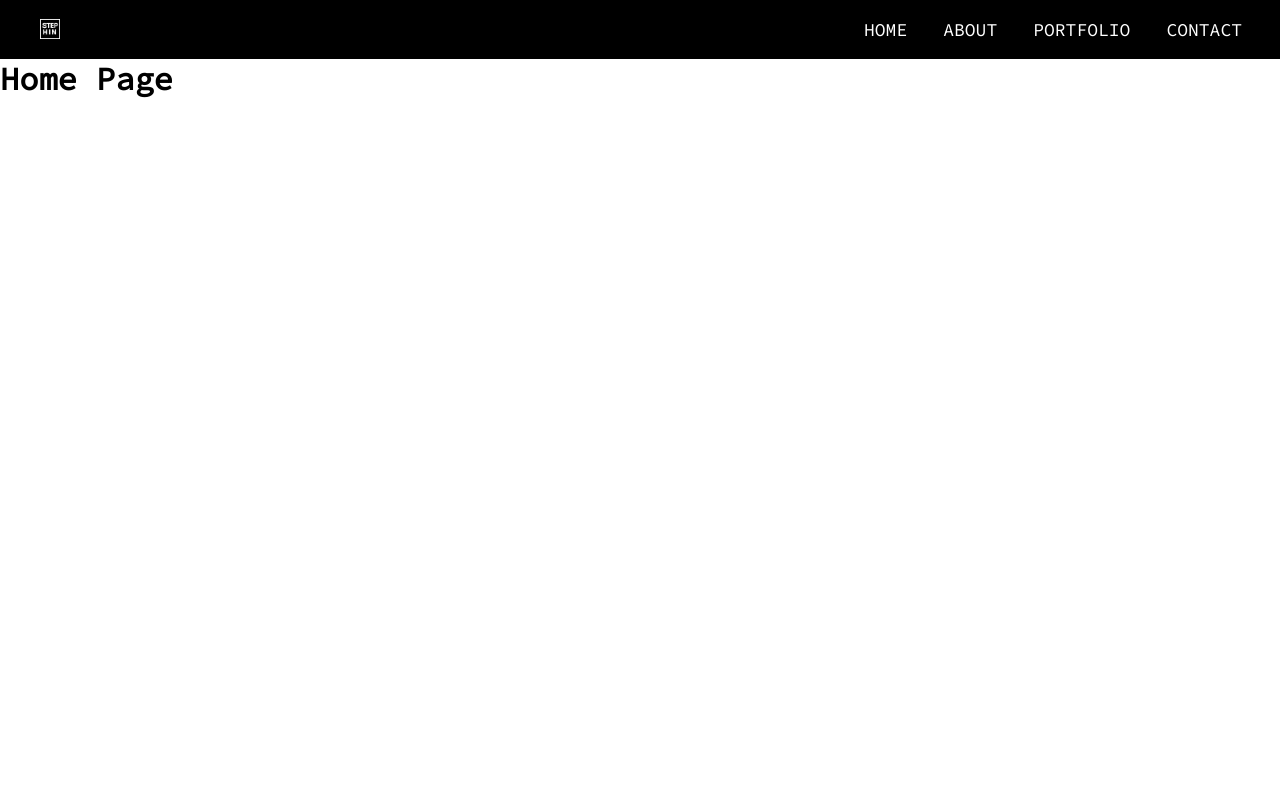
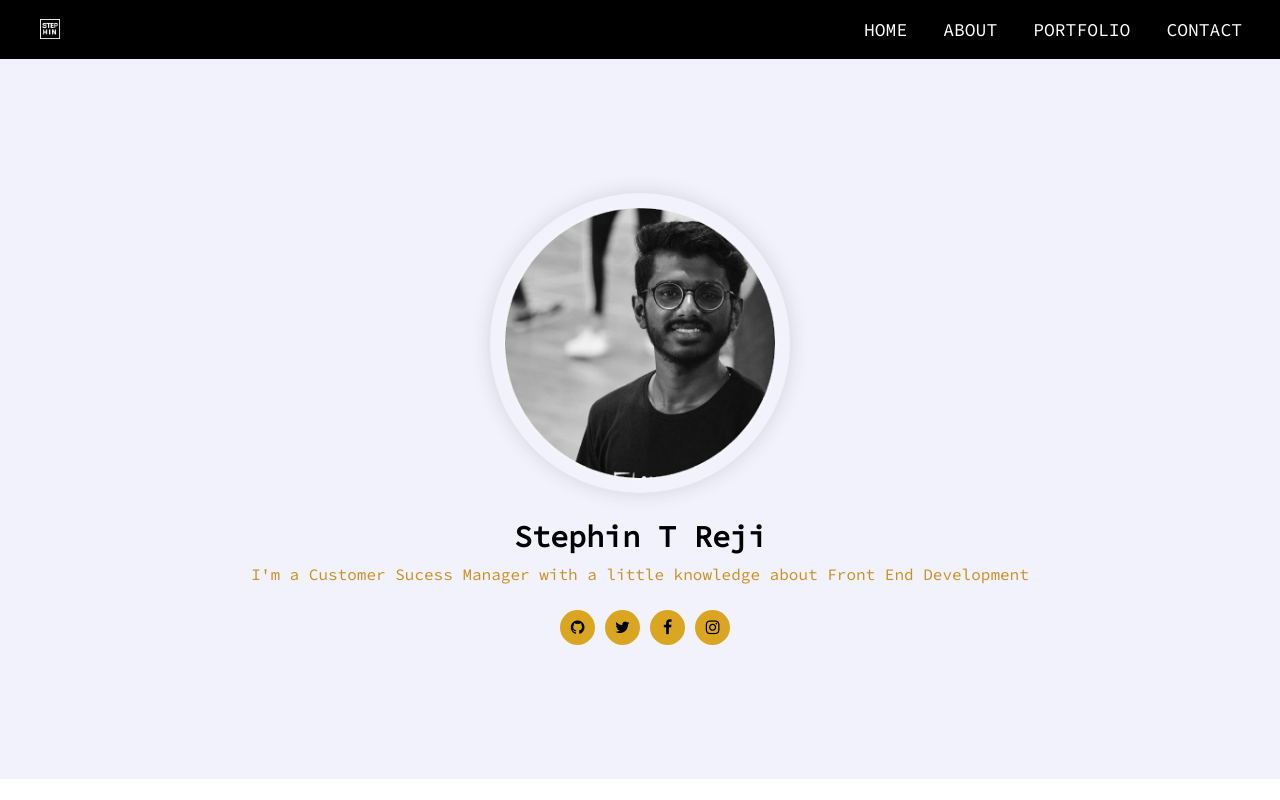
Before and after one commit to stephin007/myportfolio, a React (Create React App) app: page / in a window 1280 px wide. Built offline with nearby package versions, Linux system fonts and the light colour scheme.

Commit message:
Added Home page of the portfolio :octocat:

```diff
--- a/src/components/About.js
+++ b/src/components/About.js
@@ -3,7 +3,7 @@ import React, {Component} from 'react'
 class About extends Component{
     render(){
         return (
-                <h1>About Page</h1>
+                <h1>About Us Coming Soon</h1>
             )
         }
 }
--- a/src/components/Contact.js
+++ b/src/components/Contact.js
@@ -3,7 +3,7 @@ import React, {Component} from 'react'
 class Contact extends Component{
     render(){
         return (
-                <h1>Contact Page</h1>
+                <h1>Contact Coming Soon</h1>
             )
         }
 }
--- a/src/components/Home.js
+++ b/src/components/Home.js
@@ -1,9 +1,32 @@
 import React, {Component} from 'react'
+import {Link} from 'react-router-dom'
+
+import '../css/home.css'
+
+import profileimage from '../img/homeimg.png'
 
 class Home extends Component{
     render(){
         return (
-                <h1>Home Page</h1>
+                <div className="main-container">
+                    <div className="main-content">
+                        <section className="home section">
+                            <div className="container">
+                                <div className= "intro">
+                                    <img src={profileimage} alt="Profile Img" className="shadow-img" />
+                                    <h1>Stephin T Reji</h1>
+                                    <p>I'm a Customer Sucess Manager with a little knowledge about Front End Development</p>
+                                    <div className="social-links">
+                                        <Link to="/"><i class= "fa fa-github"></i></Link>
+                                        <Link to="/"><i class= "fa fa-twitter"></i></Link>
+                                        <Link to="/"><i class= "fa fa-facebook"></i></Link>
+                                        <Link to="/"><i class= "fa fa-instagram"></i></Link>
+                                    </div>
+                                </div>
+                            </div>
+                        </section>
+                    </div>
+                </div>
             )
         }
 }
--- a/src/components/Portfolio.js
+++ b/src/components/Portfolio.js
@@ -3,7 +3,7 @@ import React, {Component} from 'react'
 class Portfolio extends Component{
     render(){
         return (
-                <h1>Portfolio Page</h1>
+                <h1>Portfolio Coming Soon</h1>
             )
         }
 }
--- a/src/css/content.css
+++ /dev/null
@@ -1,13 +0,0 @@
-/* Custom scrollbar css starts here  */
-body::-webkit-scrollbar {
-  width: 0.25rem;
-}
-
-body::-webkit-scrollbar-track {
-  background: #1e1e24;
-}
-
-body::-webkit-scrollbar-thumb {
-  background: #6649b8;
-}
-/* Custom scrollbar css ends here  */
--- /dev/null
+++ b/src/css/home.css
@@ -0,0 +1,73 @@
+.section{
+    background-color: #f2f2fc;
+    min-height: 100vh;
+    display: block;
+    padding: 0 30px;
+}
+
+.container{
+    max-width: 1100px;
+    width: 100%;
+    margin: auto;
+}
+
+.shadow-img{
+    -webkit-box-shadow: 0 0 20px rgba(48,46,77,0.15);
+    box-shadow: 0 0 20px rgba(48,46,77,0.15);
+}
+
+.home{
+    min-height: 90vh;
+    display: -ms-flexbox;
+    display: flex;
+}
+
+.home .intro{
+    text-align: center;
+}
+
+.home .intro img{
+    height: 300px;
+    width: 300px;
+    border-radius: 100%;
+    display: inline-block;
+}
+
+.home .intro h1{
+    font-size: 30px;
+    color: black;
+    font-weight: 700;
+    margin: 20px 0 8px;
+}
+
+.home .intro p{
+    font-size: 16px;
+    font-weight: 500;
+    margin: 0;
+    line-height: 22px;
+    color: #ca8f20;
+}
+
+.home .intro .social-links{
+    margin-top: 25px;
+}
+
+.home .intro .social-links a{
+    height: 35px;
+    width: 35px;
+    margin-left: 10px;
+    background-color: goldenrod;
+    display: inline-block;
+    text-align: center;
+    line-height: 35px;
+    color: black;
+    border-radius: 50%;
+    text-decoration: none;
+    -webkit-transition: all 0.3s ease;
+    transition: all 0.3s ease;
+}
+
+.home .intro .social-links a:hover{
+    -webkit-transform: scale(1.1);
+    transform: scale(1.1);
+}
--- a/src/css/index.css
+++ b/src/css/index.css
@@ -1,5 +1,15 @@
 @import url('https://fonts.googleapis.com/css2?family=Source+Code+Pro&display=swap');
 
+
+/* Specific Style for home page */
+*{
+  margin: 0;
+  padding: 0;
+  outline: none;
+  text-decoration: none;
+  box-sizing: border-box;
+}
+/* Specific Style for home page (END)*/
 
 :root {
   font-size: 16px;
@@ -11,3 +21,17 @@
   --bg-secondary: #141418;
   --transition-speed: 600ms;
 }
+
+/* Custom scrollbar css starts here  */
+body::-webkit-scrollbar {
+  width: 0.25rem;
+}
+
+body::-webkit-scrollbar-track {
+  background: #1e1e24;
+}
+
+body::-webkit-scrollbar-thumb {
+  background: #6649b8;
+}
+/* Custom scrollbar css ends here */
--- a/src/css/navbar.css
+++ b/src/css/navbar.css
@@ -55,7 +55,7 @@ ul li a{
 
 ul li a:hover{
     background: #353535;
-    color: orange;
+    color: #ca8f20;
     padding-left: 20px;
 }
 
@@ -95,7 +95,7 @@ ul li a:hover{
 
     ul li a:hover{
         background: none;
-        color: orange;
+        color: #ca8f20;
         padding-left: -10px;
     }
 }
```
Also changed, not shown: src/img/homeimg.png (added).
